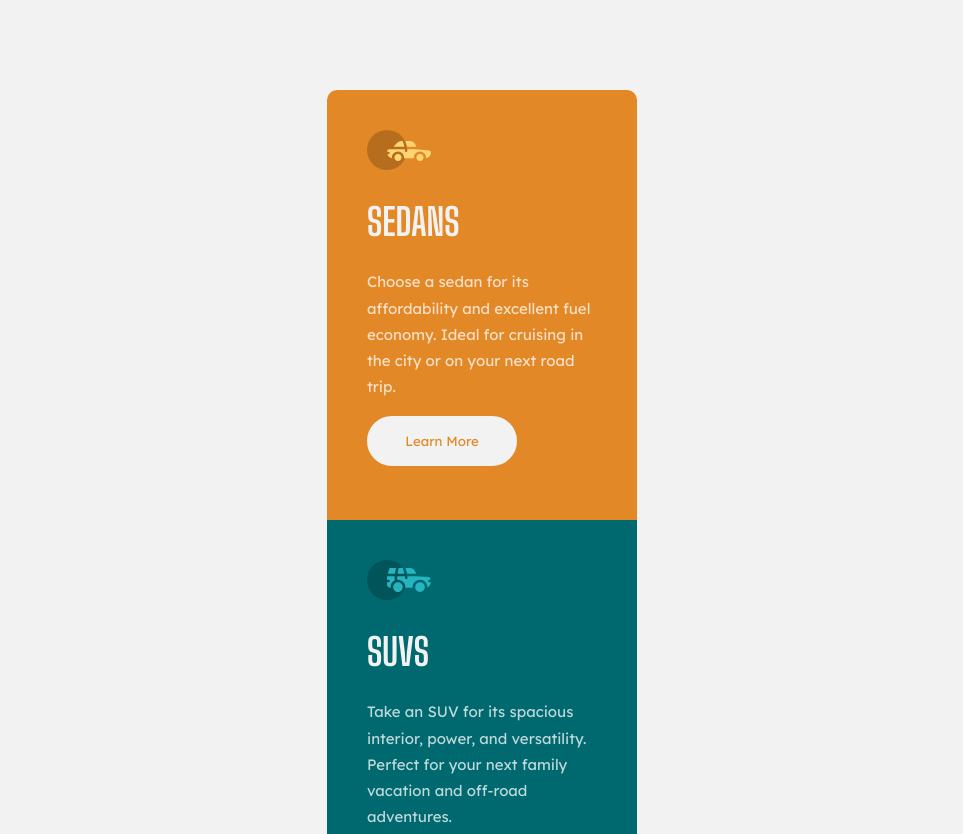
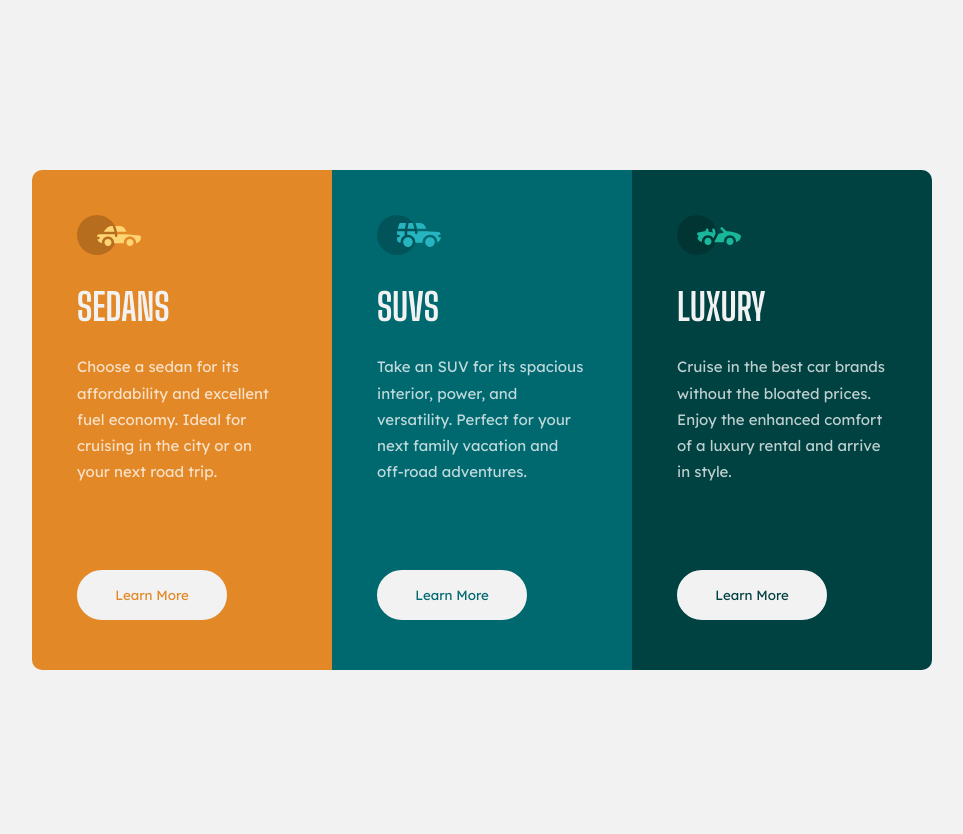
Before and after one commit to toshihikotani/3-column-preview-card-component-main, a plain HTML site: page index.html in a window 1280 px wide. Shown: the top 834 px of the page, without its empty margins (148-1111 px from the left). Drawn offline with Linux system fonts and the light colour scheme.

Commit message:
"Initialize Desktop / Tablet Version in CSS"

```diff
--- a/css/styles.css
+++ b/css/styles.css
@@ -102,13 +102,65 @@ body {
     color: var(--very-light-gray);
 }
 
-
 /* ATTRIBUTION */
 .attribution {
-    font-size: 11px;
+    font-family: 'LexendDeca-Regular';
     text-align: center;
+    margin: 5px auto;
 }
 
 .attribution a {
     color: hsl(228, 45%, 44%);
 }
+
+/* PORTRAIT TABLET */
+/* @media only screen and (min-width: 600px) {
+
+} */
+
+/* LANDSCAPE TABLET */
+@media only screen and (min-width: 768px) {
+        /*  WRAPPER */
+        #wrapper {
+            padding: 170px 0px;
+        }
+
+        #sedans-card {
+            border-bottom-left-radius: 10px;
+            border-top-right-radius: 0px;
+        }
+
+        #luxury-card {
+            border-top-right-radius: 10px;
+            border-bottom-left-radius: 0px;
+        }
+}
+
+/* LAPTOPS / DESKTOPS */
+@media only screen and (min-width: 992px) {
+    /*  WRAPPER */
+    #wrapper {
+        width: 920px;
+        height: 500px;
+        flex-direction: row;
+    }
+
+    /* CARD-BOX */
+    .card-box {
+        width: 210px;
+        height: 410px;
+        padding: 45px;
+        position: relative;
+    }
+
+    /* CLICK-BUTTON */
+    .click-button {
+        position: absolute;
+        bottom: 10%;
+    }
+}
+
+/* LARGE LAPTOPS / DESKTOPS */
+/* @media only screen and (min-width: 1200px) {
+
+} */
```
